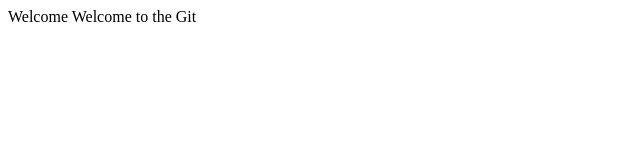
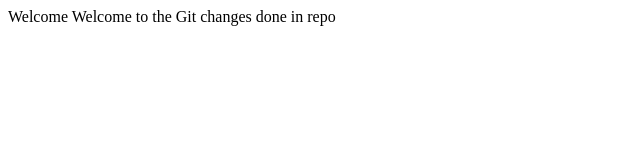
Before and after one commit to ganeshvss/docker, a plain HTML site: page index.html in a window 1280 px wide. Shown: the whole page, without its empty margins (0-640 px from the left). Drawn offline with Linux system fonts and the light colour scheme.

Commit message:
Update index.html

```diff
--- a/index.html
+++ b/index.html
@@ -1,4 +1,4 @@
 <html>
 <head>Welcome</head>
-<body>Welcome to the Git</body>
+<body>Welcome to the Git changes done in repo</body>
 </html>
```
